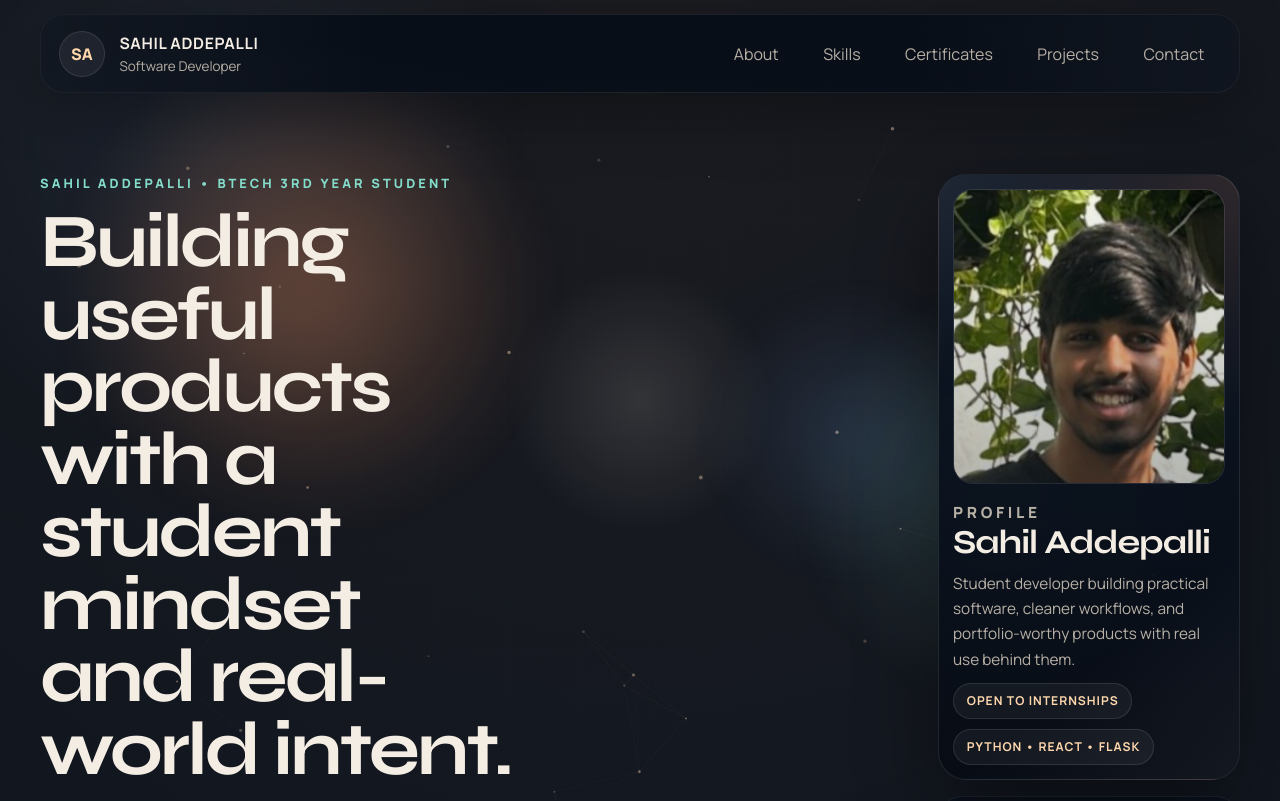
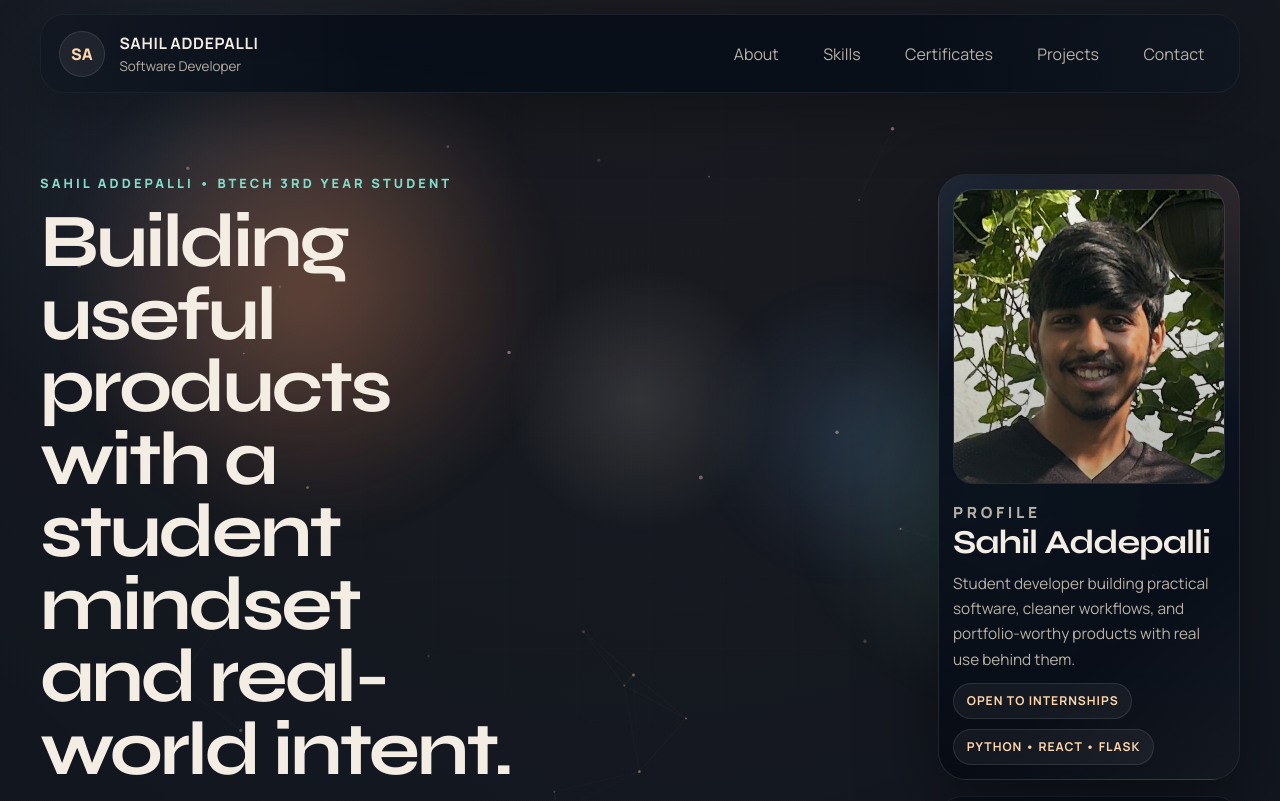
Before and after one commit to Addepalli-Sahil/portfolio, a React (Vite) app: page / in a window 1280 px wide. Shown: the top 801 px of the page. Built offline with nearby package versions, Linux system fonts and the light colour scheme.

Commit message:
Update profile photo

```diff
--- a/src/App.jsx
+++ b/src/App.jsx
@@ -630,7 +630,7 @@ export default function App() {
               <div className="portrait-shell">
                 <img
                   className="portrait-image"
-                  src={assetUrl("/images/sahil.png")}
+                  src={assetUrl("/images/sahil-photo.jpeg")}
                   alt="Sahil Addepalli portrait"
                 />
               </div>
```
Also changed, not shown: public/images/sahil-photo.jpeg (added).
